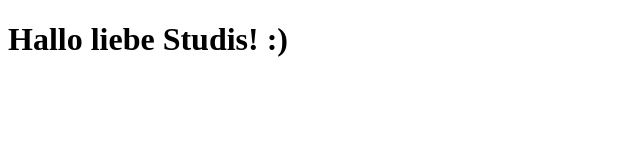
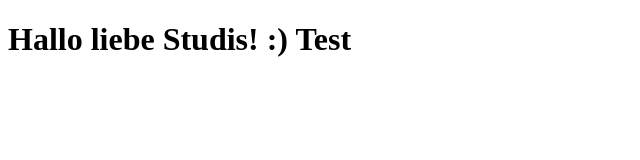
Before and after one commit to Keros918/GIS-SoSe-2021, a plain HTML site: page index.html in a window 1280 px wide. Shown: the whole page, without its empty margins (0-640 px from the left). Drawn offline with Linux system fonts and the light colour scheme.

Commit message:
index test

```diff
--- a/index.html
+++ b/index.html
@@ -7,6 +7,6 @@
     <title>Document</title>
 </head>
 <body>
-    <h1>Hallo liebe Studis! :)
+    <h1>Hallo liebe Studis! :) Test
 </body>
 </html>
```
